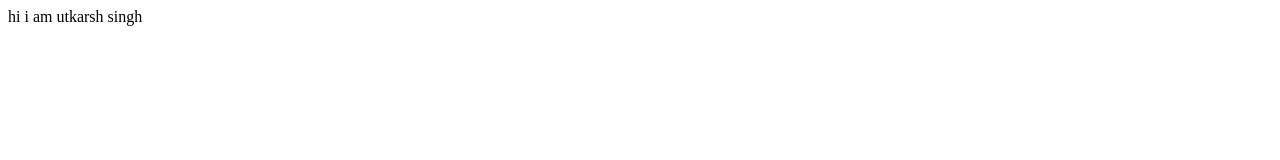
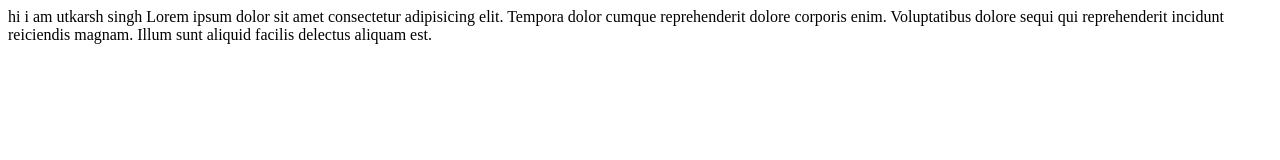
Before and after one commit to utkarshsingh9760/nodejs.com, a plain HTML site: page index.html in a window 1280 px wide. Drawn offline with Linux system fonts and the light colour scheme.

Commit message:
docs : adds radom words

```diff
--- a/index.html
+++ b/index.html
@@ -11,6 +11,9 @@
 
 <body>
     hi i am utkarsh singh
+    Lorem ipsum dolor sit amet consectetur adipisicing elit. Tempora dolor cumque reprehenderit dolore corporis enim.
+    Voluptatibus dolore sequi qui reprehenderit incidunt reiciendis magnam. Illum sunt aliquid facilis delectus aliquam
+    est.
 
 </body>
 
```
